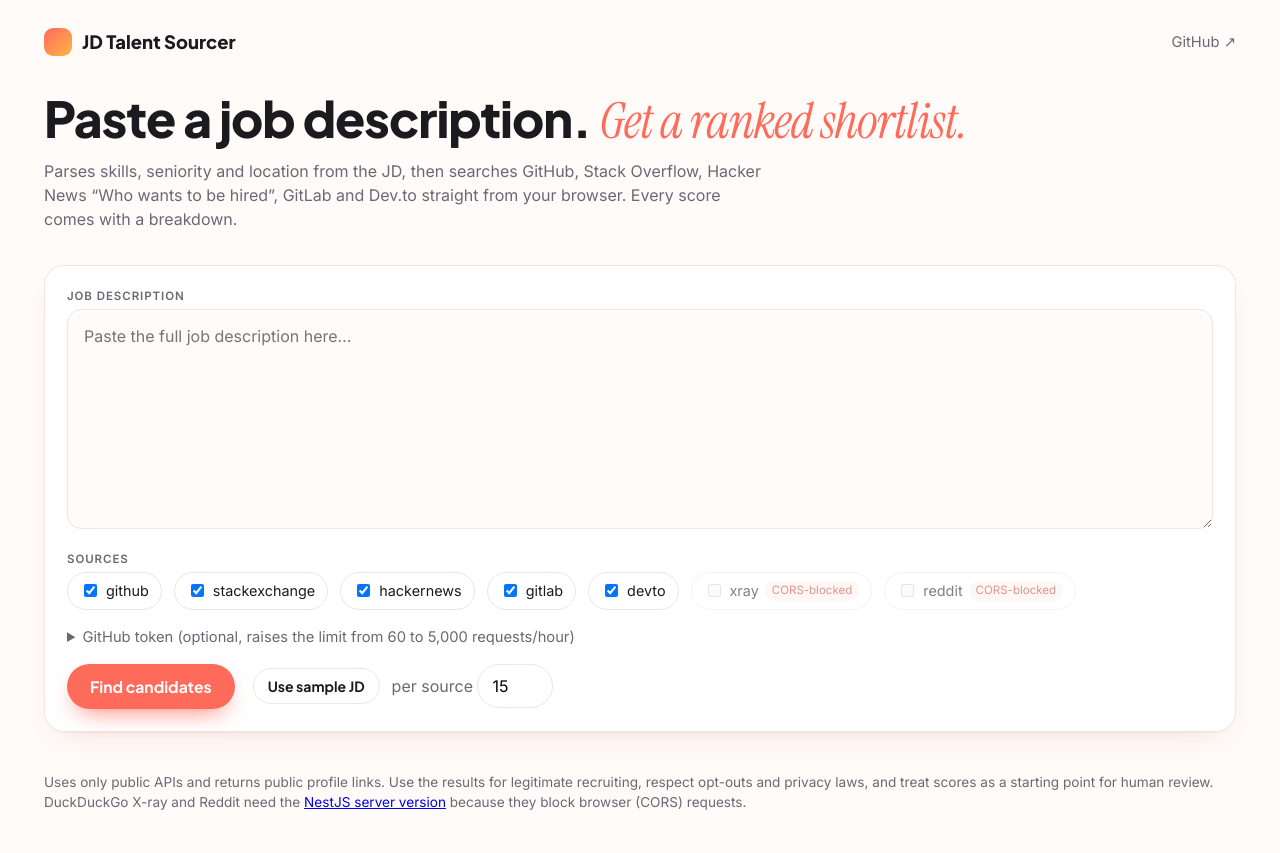
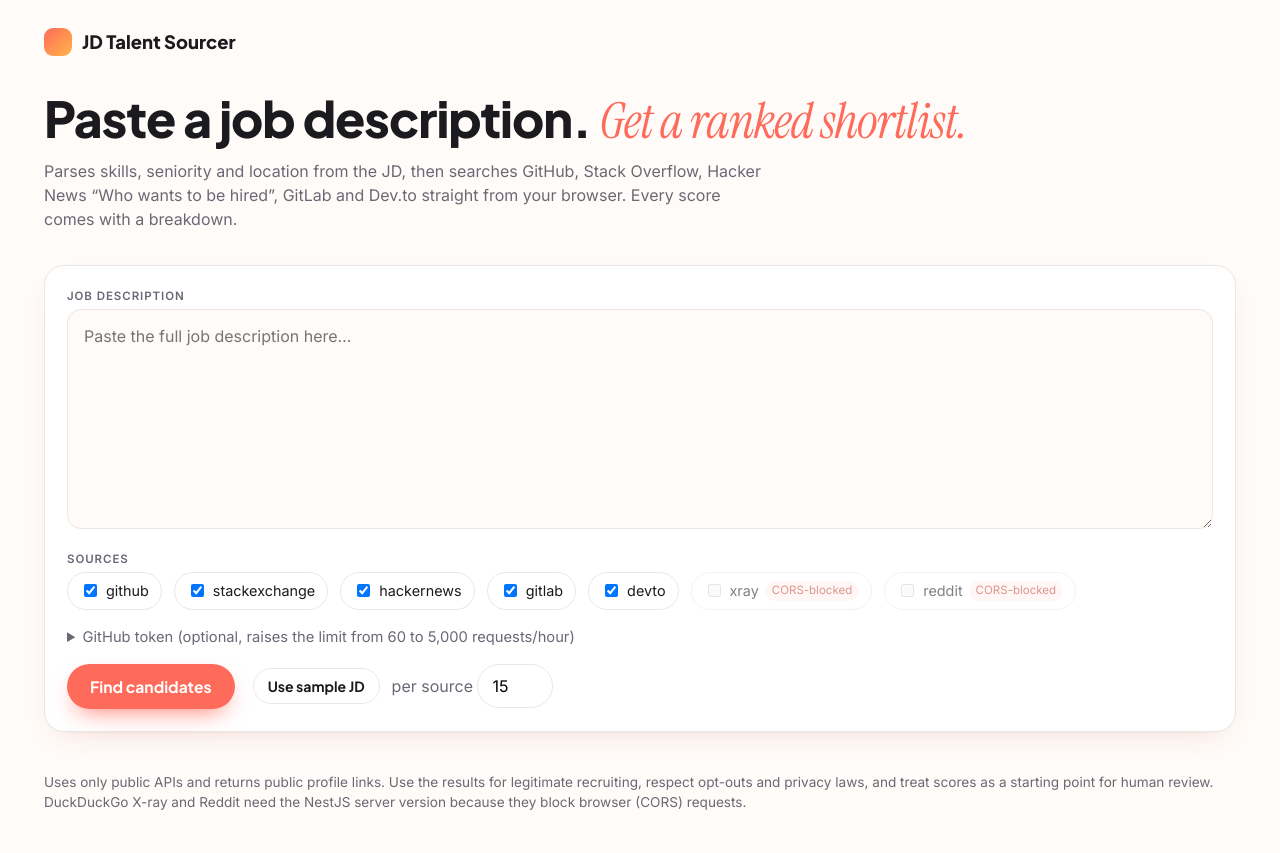
Before and after one commit to harshakusal/jd-talent-sourcer, a website: page docs/index.html in a window 1280 px wide. Drawn offline with Linux system fonts and the light colour scheme.

Commit message:
Remove GitHub links from Pages site

```diff
--- a/docs/index.html
+++ b/docs/index.html
@@ -55,7 +55,7 @@ footer{padding:40px 0;color:var(--muted);font-size:.85rem}
 @media (max-width:760px){.job{grid-template-columns:1fr}}
 </style></head>
 <body><div class="wrap">
-<header><a class="logo" href="./"><i></i>JD Talent Sourcer</a><a class="gh" href="https://github.com/harshakusal/jd-talent-sourcer">GitHub ↗</a></header>
+<header><a class="logo" href="./"><i></i>JD Talent Sourcer</a></header>
 <section class="hero">
   <h1>Paste a job description. <em>Get a ranked shortlist.</em></h1>
   <p class="lead">Parses skills, seniority and location from the JD, then searches GitHub, Stack Overflow, Hacker News “Who wants to be hired”, GitLab and Dev.to straight from your browser. Every score comes with a breakdown.</p>
@@ -81,7 +81,7 @@ footer{padding:40px 0;color:var(--muted);font-size:.85rem}
 <div id="summary"></div>
 <div id="results"></div>
 <footer>Uses only public APIs and returns public profile links. Use the results for legitimate recruiting, respect opt-outs and privacy laws, and treat scores as a starting point for human review.
-DuckDuckGo X-ray and Reddit need the <a href="https://github.com/harshakusal/jd-talent-sourcer#usage">NestJS server version</a> because they block browser (CORS) requests.</footer>
+DuckDuckGo X-ray and Reddit need the NestJS server version because they block browser (CORS) requests.</footer>
 </div>
 <script src="app.js"></script>
 </body></html>
```
